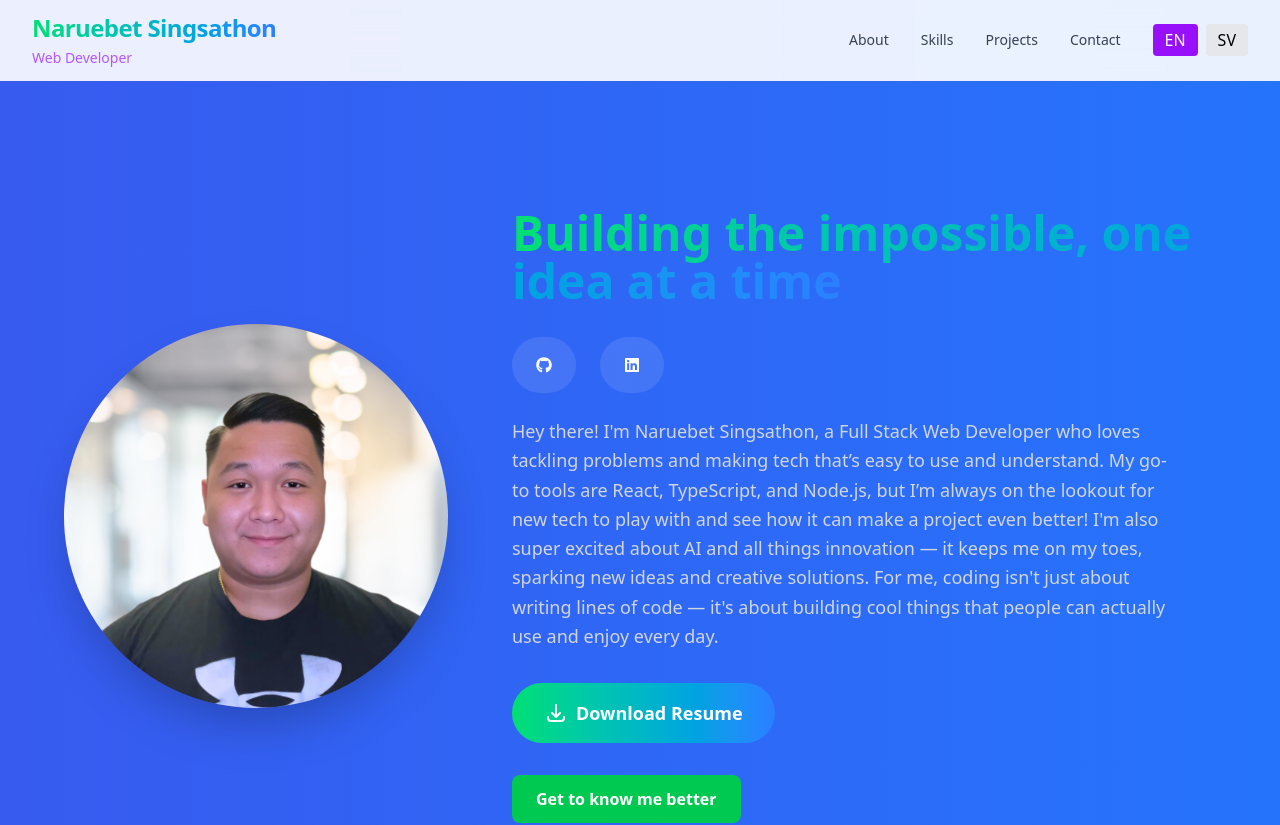
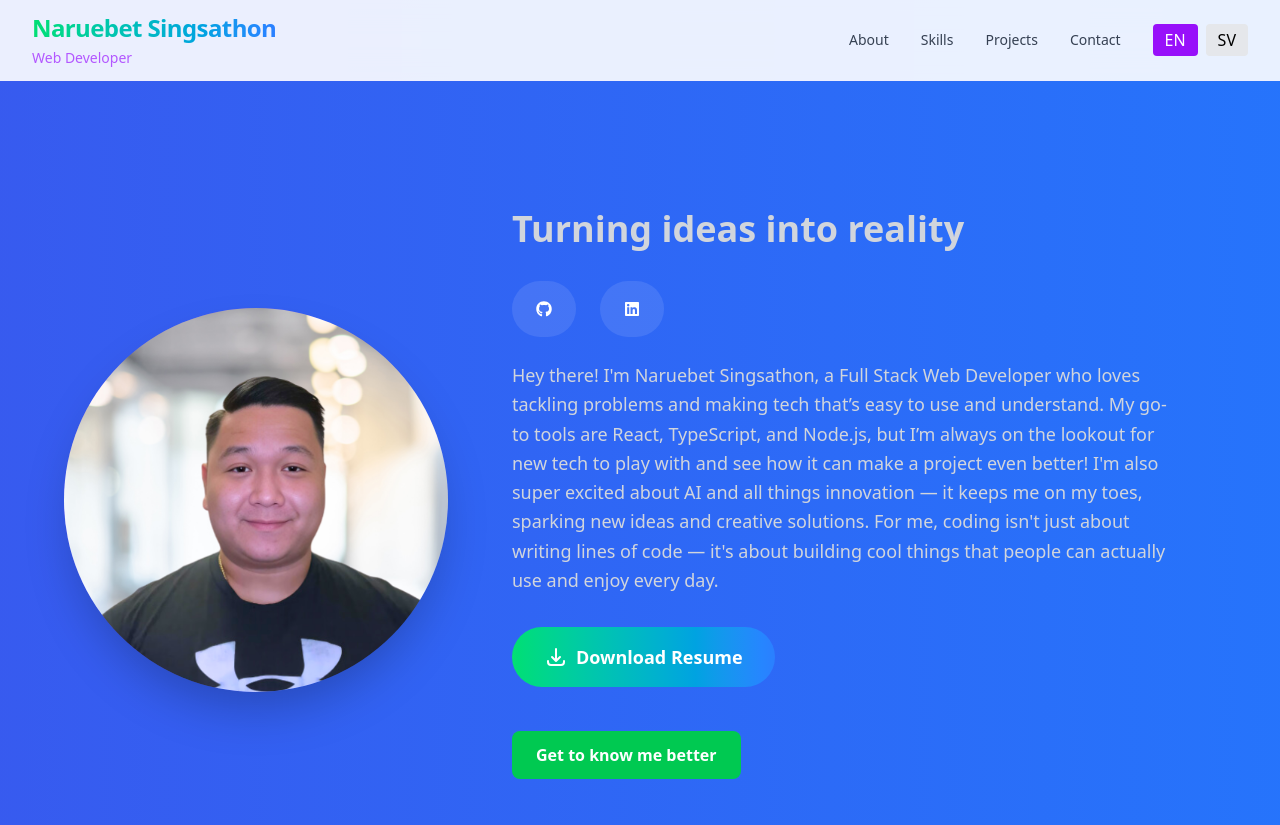
Before and after one commit to TheNaaav/Portfolio, a React (Vite) app: page / in a window 1280 px wide. Shown: the top 825 px of the page. Built offline with nearby package versions, Linux system fonts and the light colour scheme.

Commit message:
update text bug while drop down

```diff
--- a/src/components/Hero.tsx
+++ b/src/components/Hero.tsx
@@ -26,8 +26,8 @@ function Hero() {
 
         {/* Content */}
         <div className="flex flex-col items-center text-center md:items-start md:text-left">
-          <h1 className="text-3xl font-bold text-white md:text-4xl lg:text-5xl">
-            <span className="bg-gradient-to-r from-green-400 to-blue-500 bg-clip-text text-transparent">
+          <h1 className="text-2xl font-bold text-gray-300 md:text-3xl lg:text-4xl">
+            <span className="">
               {translations[currentLanguage].name}
             </span>
           </h1>
@@ -60,7 +60,7 @@ function Hero() {
           <ResumeButton language={currentLanguage} />
 
           {/* Get to Know Me Button */}
-          <div className="mt-8">
+          <div className="mt-8 px-4 md:px-0 flex flex-col items-start py-3">
             <button
               onClick={toggleDropdown}
               className="px-6 py-3 bg-green-500 text-white font-semibold rounded-lg hover:bg-green-600 transition duration-200"
@@ -70,7 +70,7 @@ function Hero() {
 
             {/* Drop-down content */}
             {isOpen && (
-              <div className="mt-6 bg-gray-800/60 p-6 rounded-lg shadow-lg space-y-6 transition-all duration-300 opacity-90 transform scale-105">
+              <div className="mt-20 lg:mt-10 bg-gray-800/60 p-6 rounded-lg shadow-lg space-y-6 transition-all duration-300 opacity-90 transform scale-105">
                 <div>
                   <h3 className="font-semibold text-xl text-white">{translations[currentLanguage].hobbiesTitle}</h3>
                   <p className="text-gray-300 whitespace-pre-line">{translations[currentLanguage].hobbies}</p>
--- a/src/data/index.ts
+++ b/src/data/index.ts
@@ -39,7 +39,7 @@ export const translations: {
     contactcopy: 'Copied!',
     contactDescription: 'Feel free to drop me an email for collaborations, questions, or just to say hello! I’m always open to new opportunities and interesting projects.',
     reachOut: 'I look forward to connecting with you soon!',
-    name: "Building the impossible, one idea at a time",
+    name: "Turning ideas into reality",
     passion: `Hey there! I'm Naruebet Singsathon, a Full Stack Web Developer who loves tackling problems and making tech that’s easy to use and understand.
     My go-to tools are React, TypeScript, and Node.js, but I’m always on the lookout for new tech to play with and see how it can make a project even better!
     I'm also super excited about AI and all things innovation — it keeps me on my toes, sparking new ideas and creative solutions.
@@ -70,7 +70,7 @@ I’m a calm and balanced person who enjoys finding harmony in everyday life. Sp
     contactcopy: 'Kopierad!',
     contactDescription: 'Tveka inte att skicka ett mejl för samarbeten, frågor eller bara för att säga hej! Jag är alltid öppen för nya möjligheter och intressanta projekt.',
     reachOut: 'Ser fram emot att höra från dig snart!',
-    name: "Bygger det omöjliga, en idé i taget",
+    name: "Från idé till verklighet",
     passion: `Hej! Jag heter Naruebet Singsathon och är en Full Stack Webb Utvecklare som älskar att lösa problem och skapa tekniska lösningar som är lätta att använda och förstå.
     Mina favoritverktyg är React, TypeScript och Node.js, men jag är alltid på jakt efter nya teknologier för att se vad som kan göra ett projekt ännu bättre!
     Jag är också riktigt taggad på AI och innovation — det får mig att tänka utanför boxen och experimentera med nya idéer.
```
